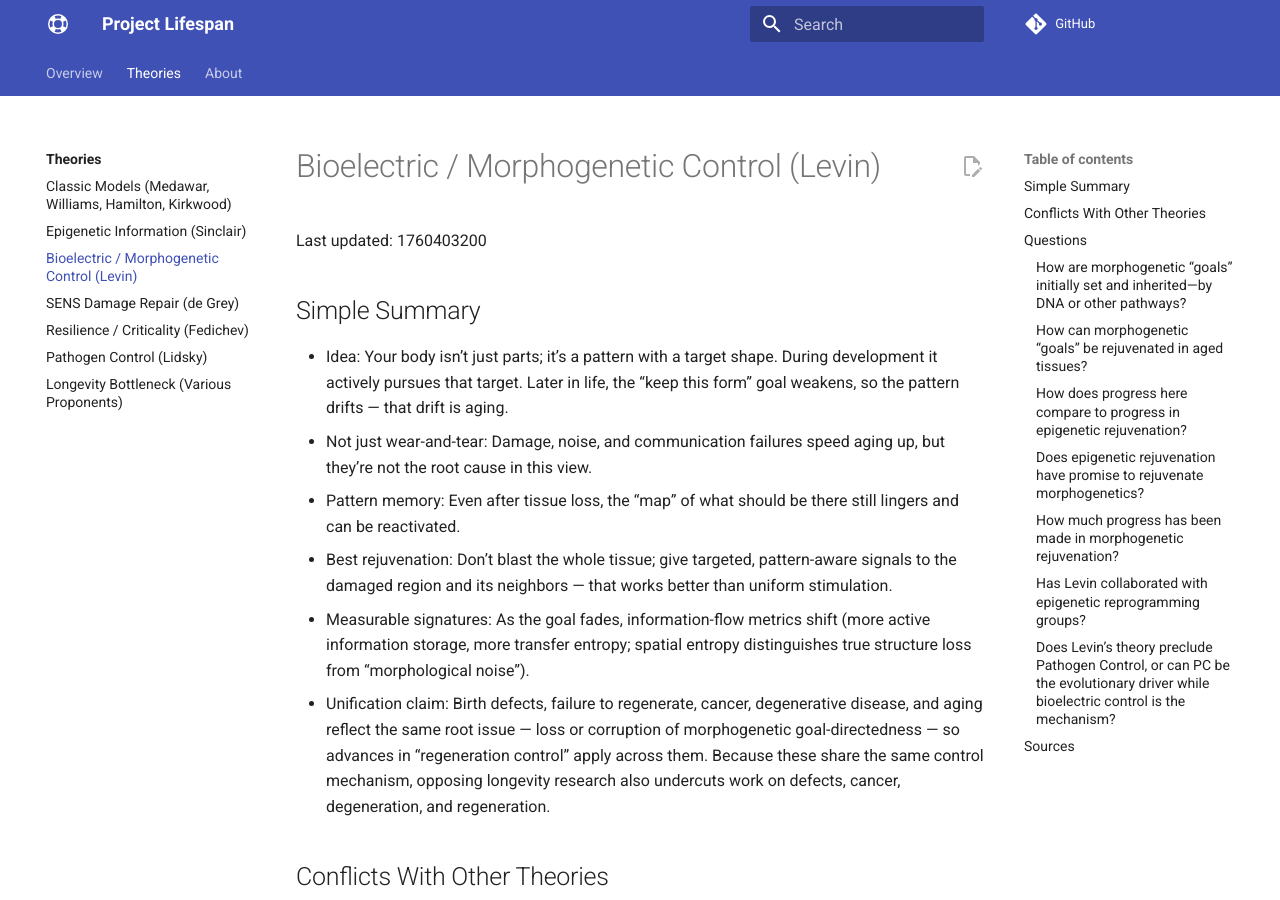
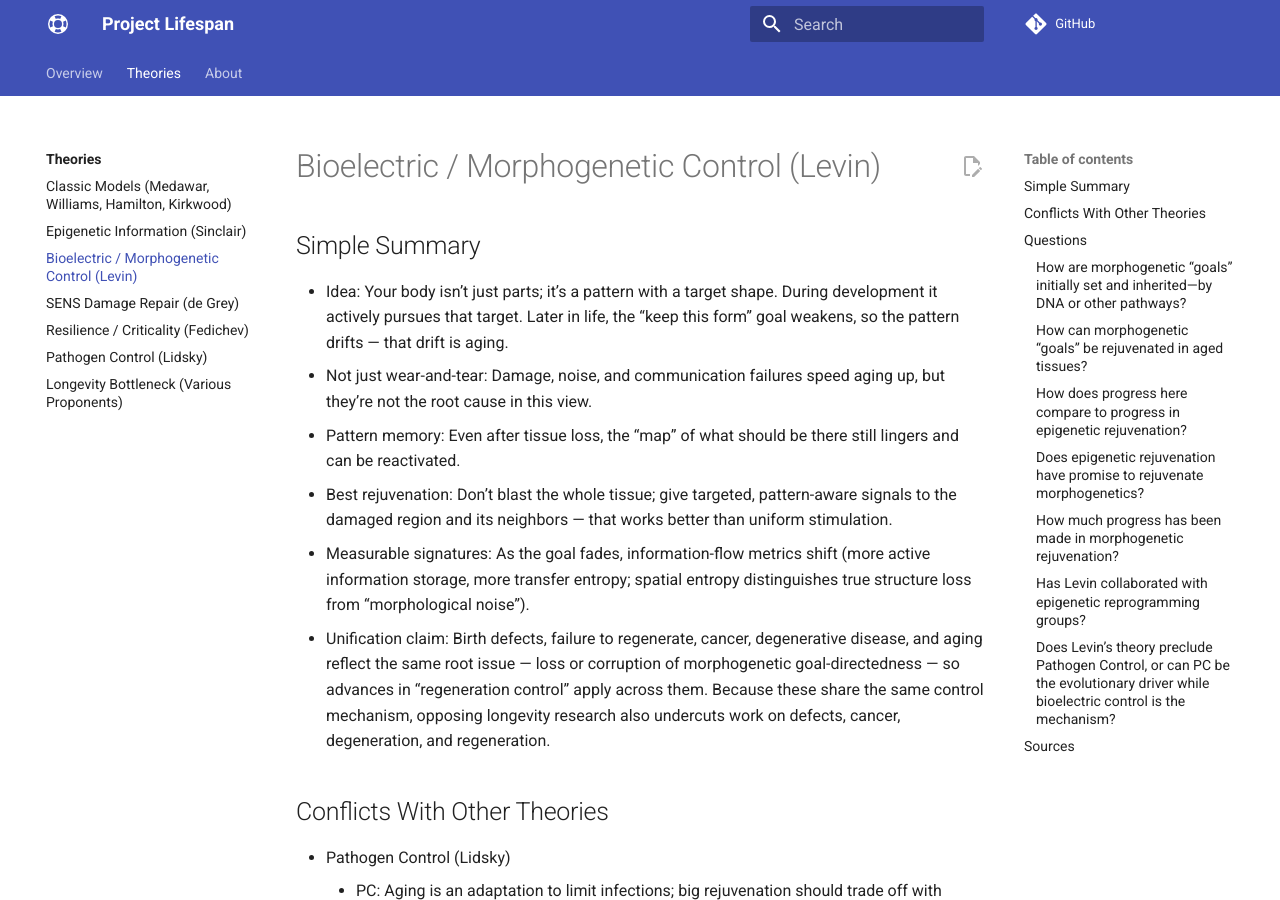
Before and after one commit to djgish485/project-lifespan, an MkDocs documentation site: the page built from docs/theories/bioelectric_morphogenetic_control.md, in a window 1280 px wide and 900 px high. Built offline with MkDocs 1.6.1 and Material for MkDocs 9.7.7, drawn with Linux system fonts in a browser that asks for light colours; comment, search, counter and statistics services are not loaded.

Commit message:
docs(Levin): remove Last updated banner from page

```diff
--- a/docs/theories/bioelectric_morphogenetic_control.md
+++ b/docs/theories/bioelectric_morphogenetic_control.md
@@ -19,8 +19,6 @@ tags:
 ---
 
 # Bioelectric / Morphogenetic Control (Levin)
-
-<div class="page-build-id">Last updated: <!--BUILD_ID-->1760403200<!--/BUILD_ID--></div>
 
 ## Simple Summary
 
```
